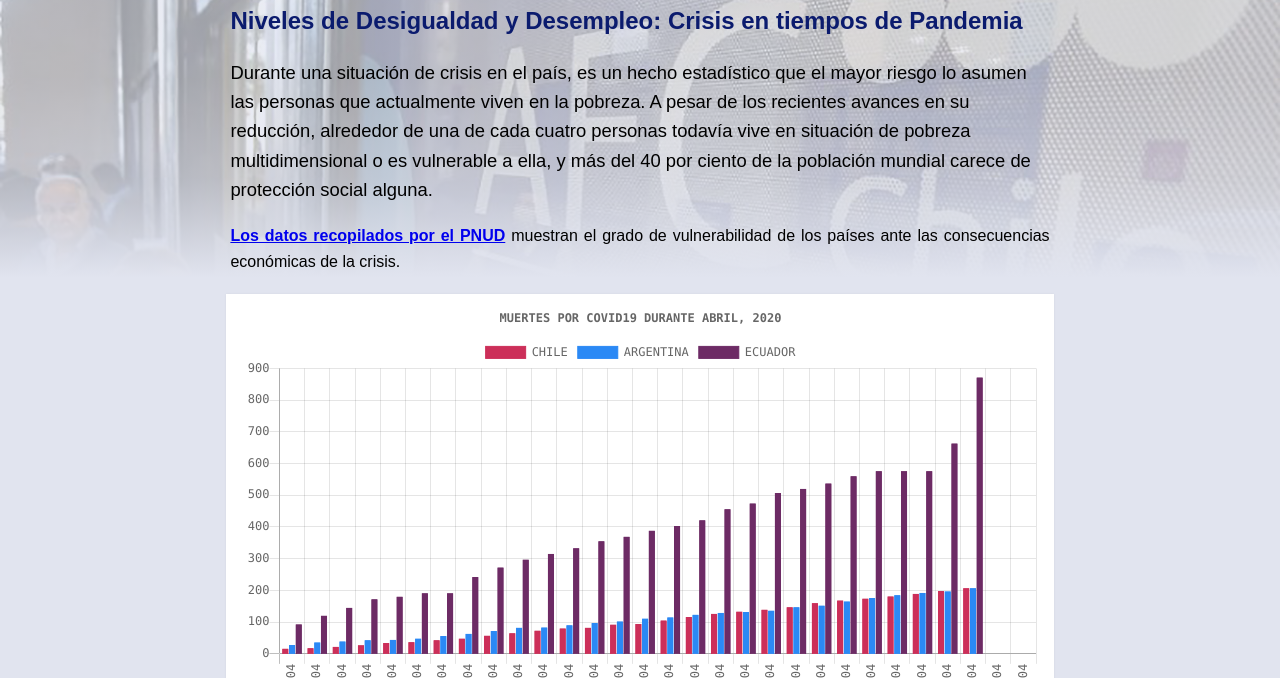
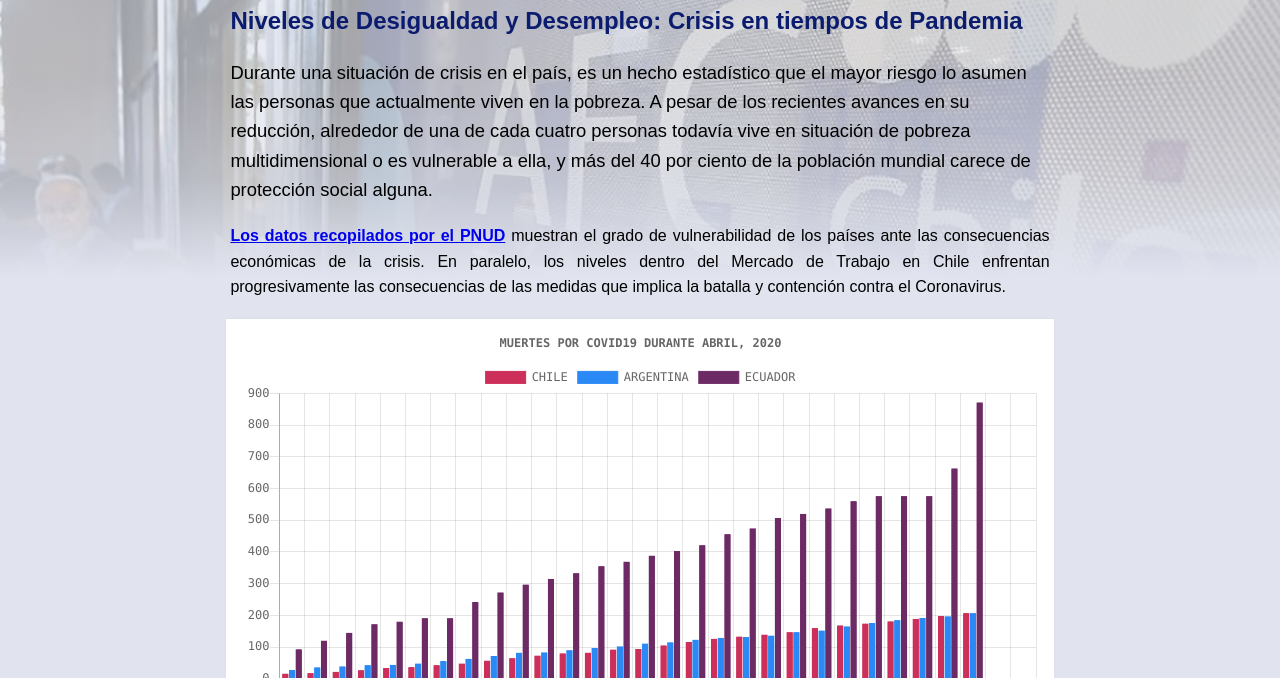
Before and after one commit to rosarioof/Clase-09, a plain HTML site: page page-2.html in a window 1280 px wide. Shown: the part 122-800 px from the top of the page. Drawn offline with nearby package versions, Linux system fonts and the light colour scheme.

Commit message:
Update page-2.html

```diff
--- a/page-2.html
+++ b/page-2.html
@@ -48,7 +48,7 @@
         <section>
             <h2>Niveles de Desigualdad y Desempleo: Crisis en tiempos de Pandemia</h2>
             <p>Durante una situación de crisis en el país, es un hecho estadístico que el mayor riesgo lo asumen las personas que actualmente viven en la pobreza. A pesar de los recientes avances en su reducción, alrededor de una de cada cuatro personas todavía vive en situación de pobreza multidimensional o es vulnerable a ella, y más del 40 por ciento de la población mundial carece de protección social alguna.</p>
-            <p><a href="page-1.html">Los datos recopilados por el PNUD</a> muestran el grado de vulnerabilidad de los países ante las consecuencias económicas de la crisis.</p>
+            <p><a href="page-1.html">Los datos recopilados por el PNUD</a> muestran el grado de vulnerabilidad de los países ante las consecuencias económicas de la crisis. En paralelo, los niveles dentro del Mercado de Trabajo en  Chile enfrentan progresivamente las consecuencias de las medidas que implica la batalla y contención contra el Coronavirus.</p>
             <figure>
                 <canvas id="uci"></canvas>
                 <figcaption>INE, Instituto Nacional de Estadísticas de Chile</figcaption>
```
